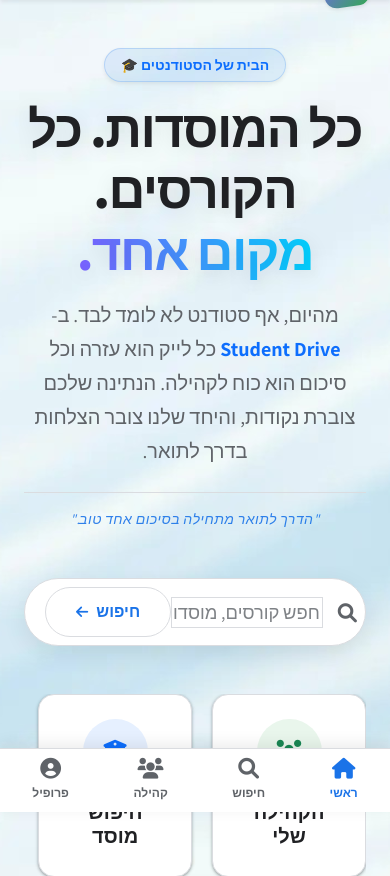
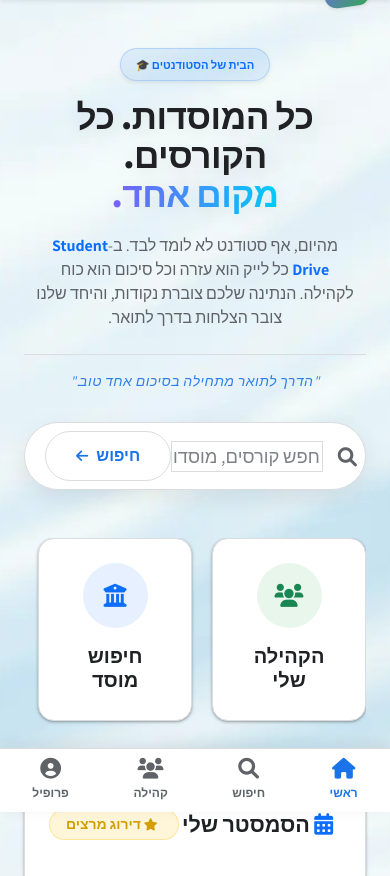
Before and after one commit to tal6456/Student_drive, a Django app: page / in a window 390 px wide. Shown: the part 32-908 px from the top of the page. Run offline with Django 5.2, Linux system fonts and the light colour scheme; the visitor is signed in with stand-in values (Sample User, id 1); data comes from the database, SQL or seed files in the repository; data that the repository does not hold is empty; some libraries are stand-ins or nearby versions.

Commit message:
12.04 ישור קו - דף הבית 8  Student Drive

```diff
--- a/core/templates/core/home.html
+++ b/core/templates/core/home.html
@@ -99,6 +99,36 @@
         color: #38bdf8 !important;
         opacity: 1 !important;
     }
+    /* --- התאמות רספונסיביות לאפליקציה (מובייל) --- */
+    @media (max-width: 767px) {
+        .welcome-title {
+            font-size: 2.2rem !important; /* מקטין את הכותרת הענקית שלא תימרח */
+            letter-spacing: -0.5px !important;
+            line-height: 1.1 !important;
+        }
+
+        .welcome-description {
+            font-size: 1rem !important; /* פונט קצת יותר קטן וקריא למובייל */
+            padding: 0 10px; /* מוסיף רווח מהצדדים שהטקסט לא ייגע בקצוות המסך */
+            line-height: 1.5 !important;
+            margin-bottom: 20px !important;
+        }
+
+        .welcome-badge {
+            font-size: 0.8rem !important;
+            padding: 6px 15px !important;
+        }
+
+        .welcome-section {
+            margin-bottom: 30px !important; /* מקטין מרווחים מיותרים */
+        }
+
+        /* תיקון לגרדיאנט במובייל שלא ייחתך בקיפול שורה */
+        .welcome-title span {
+            display: inline-block;
+            padding-bottom: 5px;
+        }
+    }
 </style>
 
 <div class="container mt-4 mb-5 home-container" dir="rtl">
@@ -115,7 +145,7 @@
 
                     <h1 class="welcome-title mb-3" style="line-height: 1.2;">
                         כל המוסדות. כל הקורסים. <br>
-                        <span style="background: linear-gradient(90deg, #7b61ff, #00d2ff); -webkit-background-clip: text; -webkit-text-fill-color: transparent;">מקום אחד.</span>
+                        <span class="d-inline-block" style="background: linear-gradient(90deg, #7b61ff, #00d2ff); -webkit-background-clip: text; -webkit-text-fill-color: transparent;">מקום אחד.</span>
                     </h1>
 
                     <p class="welcome-description fs-5 mx-auto mb-4" style="color: var(--gd-text-muted); max-width: 750px; line-height: 1.7; font-weight: 400;">
```
